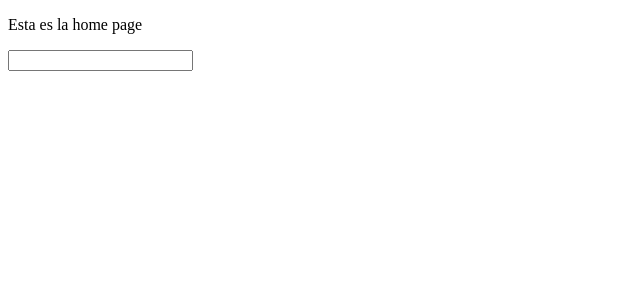
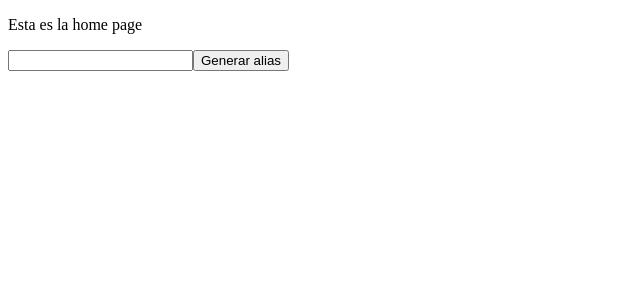
Before and after one commit to nicolasgeronimorodi/tp-final-grupoA-digitalers, a React app in the folder frontend/: page / in a window 1280 px wide. Shown: the top 300 px of the page, without its empty margins (0-640 px from the left). Built offline with nearby package versions, Linux system fonts and the light colour scheme; the HTML template or start-up script is replaced by a standard one.

Commit message:
boton submit

```diff
--- a/frontend/src/components/UrlForm.js
+++ b/frontend/src/components/UrlForm.js
@@ -65,6 +65,8 @@ export default class UrlForm extends React.Component {
                     <input type='text'
                         value={this.state.url}
                         onChange={this.handleChange} />
+                    <input type='submit'
+                    value="Generar alias" />
                 </form>
 
                 <div class="response">
```
